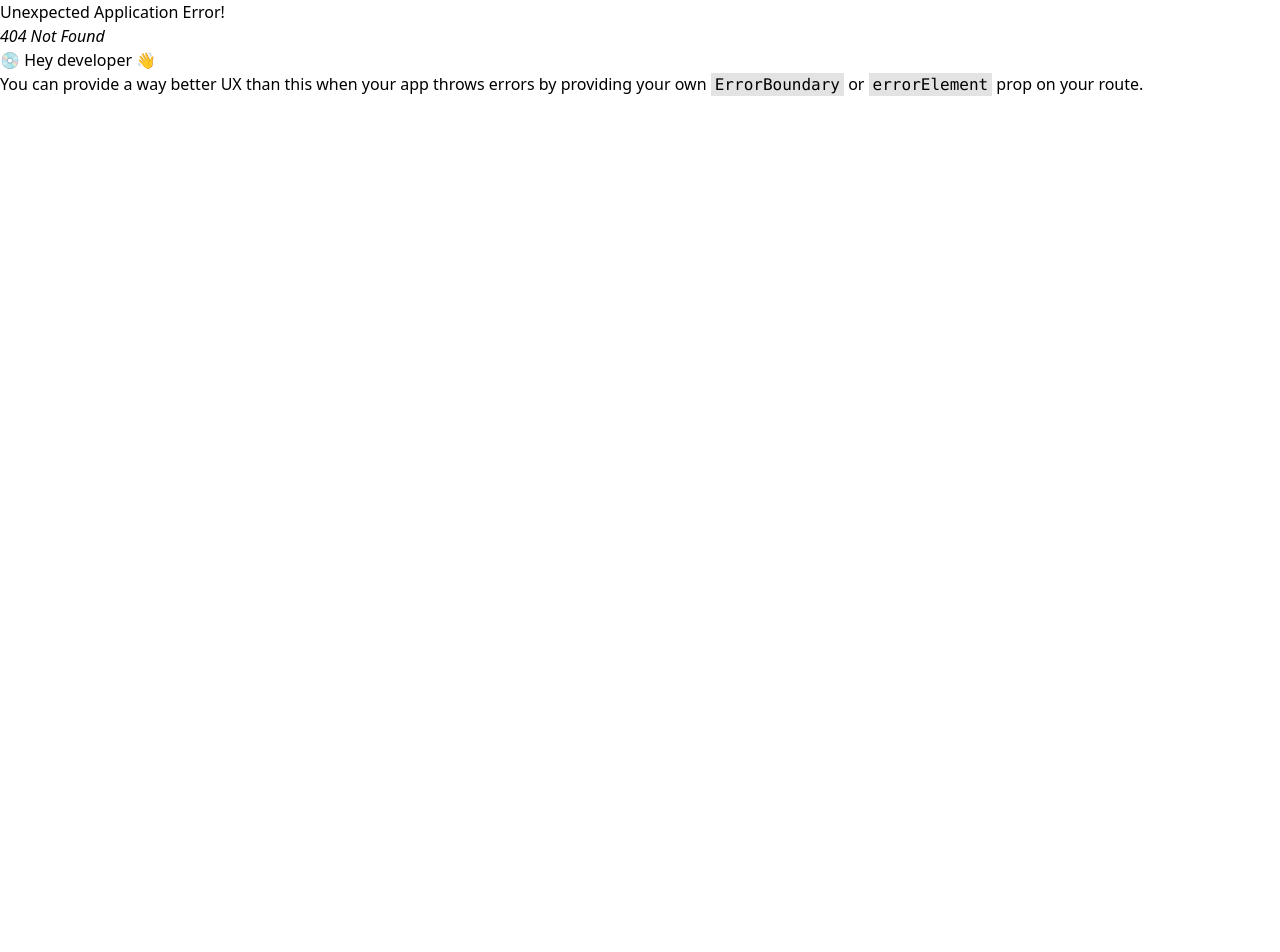
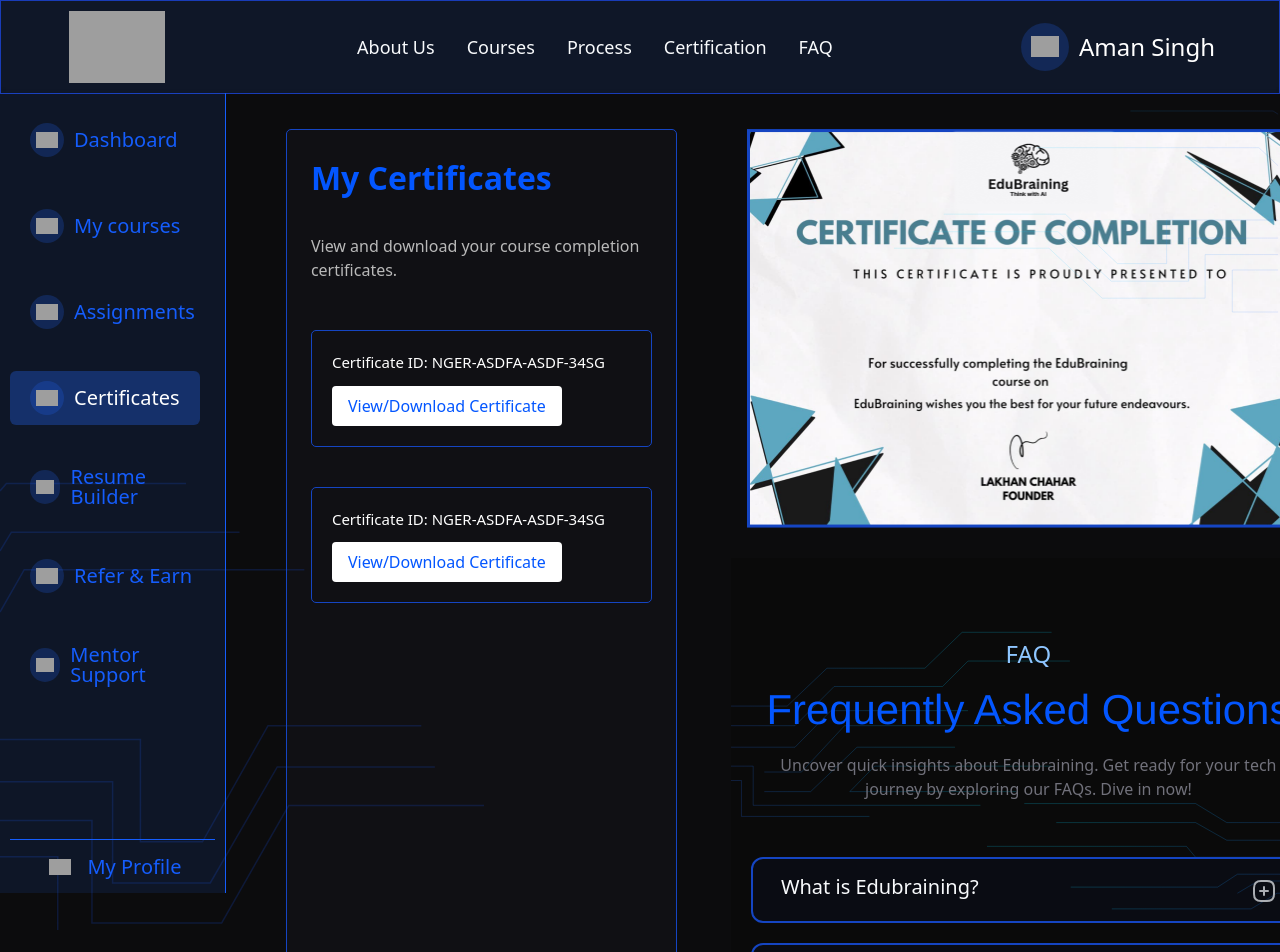
Before and after one commit to aryangupta1105/eduBrain-frontend, a React (Vite) app: page /profile-dashboard/certificate in a window 1280 px wide. Before the commit this address had no page. Shown: the top 952 px of the page. Before the commit the page ends 800 px from the top, so only its background shows below. Built offline with nearby package versions, Linux system fonts and the light colour scheme; grey boxes are pictures that could not be loaded.

Commit message:
certificates page added

```diff
--- a/src/App.jsx
+++ b/src/App.jsx
@@ -25,6 +25,7 @@
 import Profile from "./component/Dashboard/DashboardMain";
 import MainContent from "./component/Dashboard/Hero/MainContent";
 import {MyCourses} from "./component/Dashboard/MyCourses"
+import Certificate from "./component/Dashboard/Certificate";
 
 
 export default function App() {
@@ -203,7 +204,7 @@
         { path: "my-profile", element: <Profile /> },
         { path: "mycourses", element: <MyCourses /> },
         // { path: "assignments", element: <Assignments /> },
-        // { path: "certificate", element: <Certificate /> },
+        { path: "certificate", element: <Certificate /> },
         // { path: "resume-builder", element: <ResumeBuilder /> },
         // { path: "referearn", element: <Referearn /> },
         // { path: "mentor", element: <Mentor /> },
--- /dev/null
+++ b/src/component/Assignments.jsx
@@ -0,0 +1,10 @@
+import React from "react";
+
+const Assignments = () => (
+  <div className="p-6 text-center">
+    <h2 className="text-xl font-bold mb-2">Assignments</h2>
+    <p>Assignments page content goes here.</p>
+  </div>
+);
+
+export default Assignments;
--- /dev/null
+++ b/src/component/Certificate.jsx
@@ -0,0 +1,10 @@
+import React from "react";
+
+const Certificate = () => (
+  <div className="p-6 text-center">
+    <h2 className="text-xl font-bold mb-2">Certificate</h2>
+    <p>Certificate page content goes here.</p>
+  </div>
+);
+
+export default Certificate;
--- a/src/component/Dashboard/Certificate.jsx
+++ b/src/component/Dashboard/Certificate.jsx
@@ -1,10 +1,34 @@
-import React from "react";
+import React from 'react'
+import FAQSection from '../Course Page/Faq/FAQSection'
+import Faq from './Faq'
 
-const Certificate = () => (
-  <div className="p-6 text-center">
-    <h2 className="text-xl font-bold mb-2">Certificate</h2>
-    <p>Certificate page content goes here.</p>
-  </div>
-);
+const Certificate = () => {
+  return (
+    <div>
+      <main className="flex w-[1020px] items-start gap-[54px] relative rounded-[5px] mt-10  bg-[#0c0c0d]">
+        {/* Left Side: Certificate Info/Download */}
+        <section className="flex flex-col w-5/12 min-w-[320px] min-h-[900px]  items-start gap-6 p-6 border border-[#1545c2] rounded-[5px] bg-[#101014]">
+          <h1 className="text-[32px] font-semibold text-[#0356ff] mb-2">My Certificates</h1>
+          <p className="text-base text-[#b9b9b9] mb-6">View and download your course completion certificates.</p>
+          {[1,2].map((i) => (
+            <div key={i} className="flex flex-col gap-3 p-5 border border-[#1545c2] rounded-[5px] bg-[#101014] w-full mb-4">
+              <span className="text-white text-[15px]">Certificate ID: NGER-ASDFA-ASDF-34SG</span>
+              <button className="px-4 py-2 bg-white text-[#0356ff] font-medium rounded hover:bg-gray-100 transition-colors w-fit">View/Download Certificate</button>
+            </div>
+          ))}
+        </section>
+        {/* Right Side: Certificate Image and FAQ */}
+        <section className="flex flex-col w-7/12 items-center gap-[30px] relative flex-[0_0_auto] mr-[-20.00px]">
+          <img
+            className="w-full max-w-[563.76px] h-auto lg:h-[398.6px] object-contain"
+            alt="Certificate of completion sample"
+            src={"/certificate.png"}
+          />
+          <Faq/>
+        </section>
+      </main>
+    </div>
+  )
+}
 
-export default Certificate;
+export default Certificate
--- /dev/null
+++ b/src/component/Dashboard/Faq.jsx
@@ -0,0 +1,60 @@
+import React from 'react';
+import BackgroundSVG from '../Course Page/Faq/BackgroundSVG';
+import FAQItem from '../Course Page/Faq/FAQItem';
+
+const faqData = [
+  {
+    question: "What is Edubraining?",
+    answer: "Edubraining is an online platform offering a variety of tech courses, live mentorship, and career support to help you upskill and land your dream job.",
+  },
+  {
+    question: "What types of courses do you offer?",
+    answer: "We offer courses in web development, data science, machine learning, cloud computing, and more, designed for both beginners and advanced learners.",
+  },
+  {
+    question: "How are the courses structured?",
+    answer: "Courses include video lectures, hands-on projects, quizzes, and live mentorship sessions to ensure a comprehensive learning experience.",
+  },
+  {
+    question: "What is included in the live mentorship sessions?",
+    answer: "Live mentorship sessions provide direct interaction with industry experts, personalized guidance, and doubt resolution.",
+  },
+  {
+    question: "Do I receive a certificate after completing a course?",
+    answer: "Yes, you will receive a certificate of completion for each course you successfully finish.",
+  },
+  {
+    question: "How long do I have access to the course materials?",
+    answer: "You have lifetime access to all course materials after enrollment.",
+  }
+];
+
+const Faq = () => {
+  return (
+    <section className="flex relative flex-col items-center px-5  w-full py-20 bg-neutral-950  max-md:px-5 max-md:py-16 max-md:min-h-[auto] max-sm:px-4 max-sm:py-10">
+      <BackgroundSVG position="left" />
+      <BackgroundSVG position="right" />
+
+      <header className="flex relative flex-col gap-6 items-center mb-24 w-full max-w-[745px] z-[2] max-sm:gap-5 max-sm:mb-10">
+        <p className="text-2xl leading-8 text-blue-300 max-sm:text-xl max-sm:leading-7">
+          FAQ
+        </p>
+        <h1 className="relative w-fit mt-[-3.90px] [font-family:'Inter-SemiBold',Helvetica]  text-[#0356ff] text-[41.9px] tracking-[0] leading-[39.1px] whitespace-nowrap">
+          Frequently Asked Questions
+        </h1>
+        <p className="text-base leading-6 text-center text-zinc-500 max-sm:text-sm max-sm:leading-5">
+          Uncover quick insights about Edubraining. Get ready for your tech
+          journey by exploring our FAQs. Dive in now!
+        </p>
+      </header>
+
+      <div className="flex relative flex-col gap-3 items-start -mt-10 w-full max-w-screen-md z-[2] max-md:max-w-full">
+        {faqData.map((item, index) => (
+          <FAQItem key={index} question={item.question} answer={item.answer} />
+        ))}
+      </div>
+    </section>
+  );
+};
+
+export default Faq;
--- a/src/component/Dashboard/Hero/Dashboard.jsx
+++ b/src/component/Dashboard/Hero/Dashboard.jsx
@@ -8,9 +8,9 @@
 
 function Dashboard() {
   return (
-    <div className="overflow-hidden relative bg-neutral-950">
+    <div className="overflow-hidden relative bg-[#0c0c0d]">
       <div className="flex z-0 w-full min-h-[89px] max-md:max-w-full" />
-      <div className="z-0 w-full shadow-sm bg-blend-normal bg-neutral-950 max-md:max-w-full">
+      <div className="z-0 w-full shadow-sm bg-blend-normal bg-[#0c0c0d] max-md:max-w-full">
         <div className="flex gap-5 max-md:flex-col max-md:">
           <Sidebar />
           <BackgroundSvg/>
--- a/src/component/Dashboard/Hero/Sidebar.jsx
+++ b/src/component/Dashboard/Hero/Sidebar.jsx
@@ -36,8 +36,8 @@
   ];
 
   return (
-    <aside className="w-1/5 max-md:ml-0 max-md:w-full z-10">
-      <nav className="px-2.5 py-5 mx-auto w-full border-r mt-1 bg-[rgba(36 ,107, 253 , 0.5)] border-blue-600 border-solid min-h-[803px] max-md:mt-10">
+    <aside className="w-1/5 max-md:ml-0 max-md:w-full z-10 sticky left-0 h-screen">
+      <nav className="px-2.5 py-5 mx-auto w-full border-r mt-1 bg-[#246bfd]/11 border-blue-600 border-solid h-full max-md:mt-10">
         <div className="flex flex-col justify-center items-start w-full">
           {menuItems.map((item, index) => (
             <div key={index} className={index > 0 ? "mt-8" : ""}>
--- /dev/null
+++ b/src/component/DashboardMain.jsx
@@ -0,0 +1,10 @@
+import React from "react";
+
+const DashboardMain = () => (
+  <div className="p-6 text-center">
+    <h2 className="text-xl font-bold mb-2">Main Dashboard</h2>
+    <p>Main dashboard page content goes here.</p>
+  </div>
+);
+
+export default DashboardMain;
```
